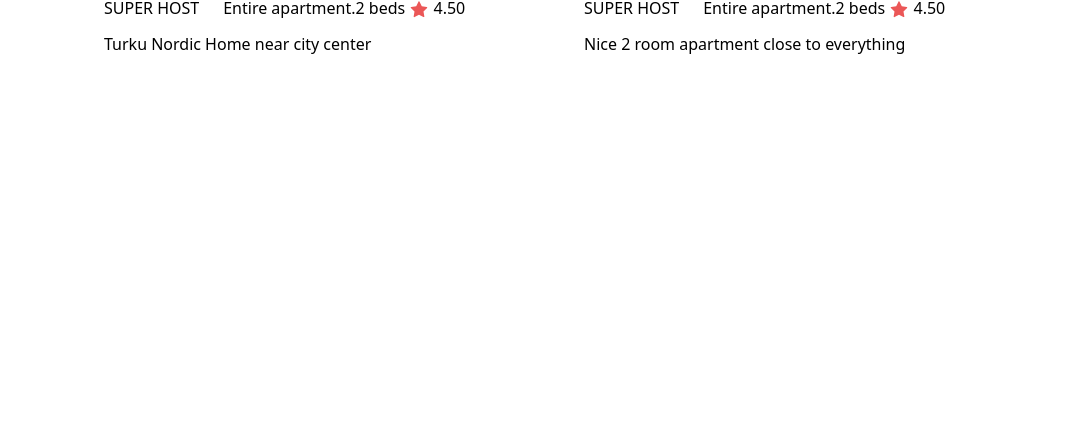
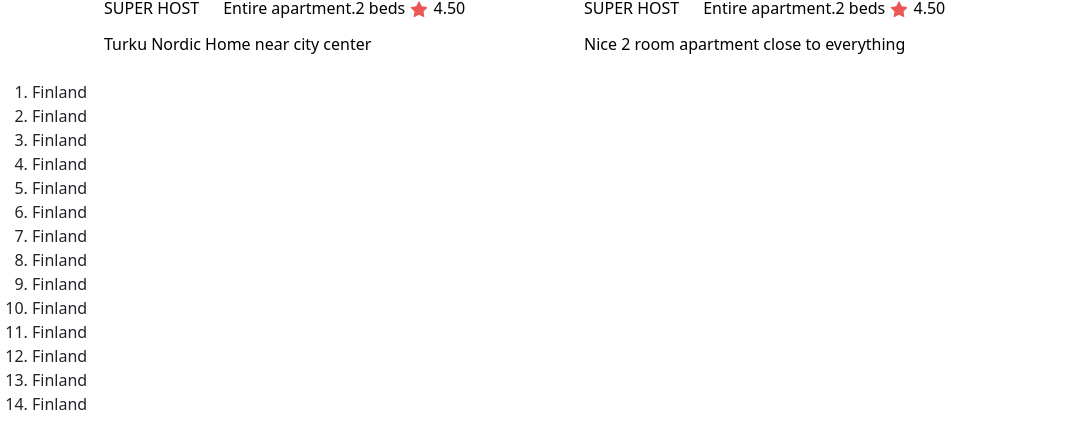
Before and after one commit to fiokee/Windbnb, a React (Create React App) app: page / in a window 1280 px wide. Shown: the part 3154-3583 px from the top of the page, without its empty margins (0-1085 px from the left). Before the commit the page ends 3234 px from the top, so only its background shows below. Built offline with nearby package versions, Linux system fonts and the light colour scheme; a web font is replaced by a local one.

Commit message:
working on the filter component

```diff
--- a/src/App.js
+++ b/src/App.js
@@ -1,6 +1,7 @@
 import React from 'react';
 import { Fragment } from 'react';
 import  {CardList}  from './components/cards/CardList';
+import { FilterBySearch } from './components/filterBySearch/FilterBySearch';
 import NavBar from './components/navigation/NavBar';
 
 function App() {
@@ -8,6 +9,7 @@ function App() {
     <Fragment>
       <NavBar/>
       <CardList/>
+      <FilterBySearch/>
     </Fragment>
   );
 }
--- a/src/components/cards/CardList.js
+++ b/src/components/cards/CardList.js
@@ -17,11 +17,11 @@ export const CardList = () => {
       <span>12+ stays</span>
     </div>
 
-    <div class="card-container">
-      {card.map((cards)=>{
+    <div className="card-container">
+      {card.map((cards, index)=>{
 
         return(
-    <div class="container__info">
+    <div className="container__info" key={index}>
     <img className='card-img' src={cards.photo}></img>
     <span>SUPER HOST</span>
     <span className='apartment'>Entire apartment.2 beds <AiFillStar className='rate'/> 4.50</span>
--- /dev/null
+++ b/src/components/filterBySearch/FilterBySearch.js
@@ -0,0 +1,25 @@
+import React, {useState, useEffect} from 'react'
+import data from '../stays.json'
+
+export const FilterBySearch = () => {
+    const [filterList, setFilterList] = new useState(data)
+    useEffect(()=>{
+
+        setFilterList(data)
+    },[])
+    console.log(filterList)
+  return (
+    <div>
+        <ol>
+            {filterList.map((item, index)=>{
+                return(
+
+                    <li key={index}>{item.country}</li>
+                )
+            })}
+
+        </ol>
+        {/* <h1>{item.title}</h1> */}
+    </div>
+  )
+}
```
